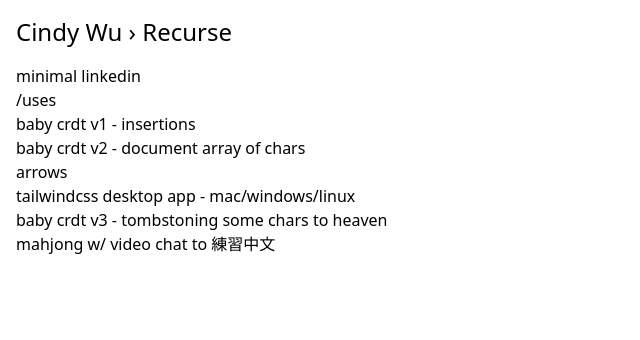
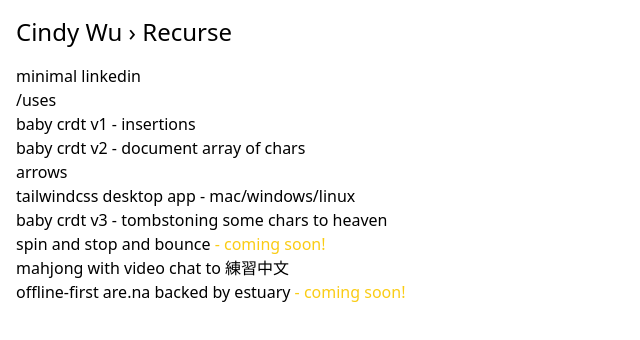
Before and after one commit to cindywu/cindy-wu, a Next.js app: page /recurse in a window 1280 px wide. Shown: the top 340 px of the page, without its empty margins (0-640 px from the left). Built offline with nearby package versions, Linux system fonts and the light colour scheme.

Commit message:
add more projects to /recurse

```diff
--- a/pages/recurse/index.tsx
+++ b/pages/recurse/index.tsx
@@ -12,7 +12,9 @@ export default function index() {
       <Link className={"no-underline hover:underline"} href="/arrows"><div>arrows</div></Link>
       <Link className={"no-underline hover:underline"} href="/tailwind-desktop"><div>tailwindcss desktop app - mac/windows/linux</div></Link>
       <Link className={"no-underline hover:underline"} href="https://github.com/cindywu/baby-crdt/pull/14"><div>baby crdt v3 - tombstoning some chars to heaven</div></Link>
-      <Link className={"no-underline hover:underline"} href="https://play-mahjong.vercel.app"><div>mahjong w/ video chat to 練習中文</div></Link>
+      <div>spin and stop and bounce<span className={"text-yellow-400"}>{` - coming soon!`}</span></div>
+      <Link className={"no-underline hover:underline"} href="https://play-mahjong.vercel.app"><div>mahjong with video chat to 練習中文</div></Link>
+      <div>offline-first are.na backed by estuary<span className={"text-yellow-400"}>{` - coming soon!`}</span></div>
     </div>
   )
 }
```
